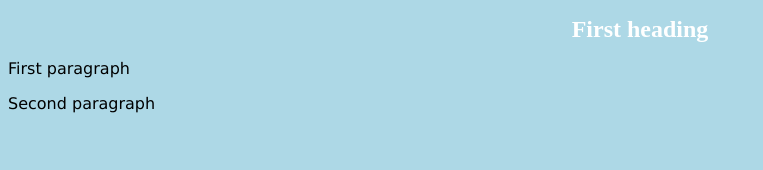
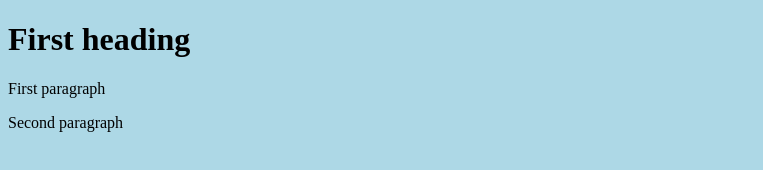
Before and after one commit to MariaKln/first_project, a plain HTML site: page index.html in a window 1280 px wide. Shown: the whole page, without its empty margins (0-763 px from the left). Drawn offline with Linux system fonts and the light colour scheme.

Commit message:
Revert "add some new features"
This reverts commit 734d2e796b26deeb0c3bb1d633859b14193e1a84.

```diff
--- a/index.html
+++ b/index.html
@@ -3,7 +3,7 @@
 <head>
     <meta charset="UTF-8">
     <meta name="viewport" content="width=device-width, initial-scale=1.0">
-    <title>Page 1 (Index)</title>
+    <title>Document</title>
     <link rel="stylesheet" href="styles.css">
 </head>
 <body>
--- a/styles.css
+++ b/styles.css
@@ -1,12 +1,3 @@
 body {
 	background-color: lightblue;
 }
-h1 {
-	color: white;
-	text-align: center;
-	font-size: 24px;
-}
-p {
-	font-family: verdana;
-	font-size: 16px;
-}
```
Also changed, not shown: page2.html (+0 -1 lines).
